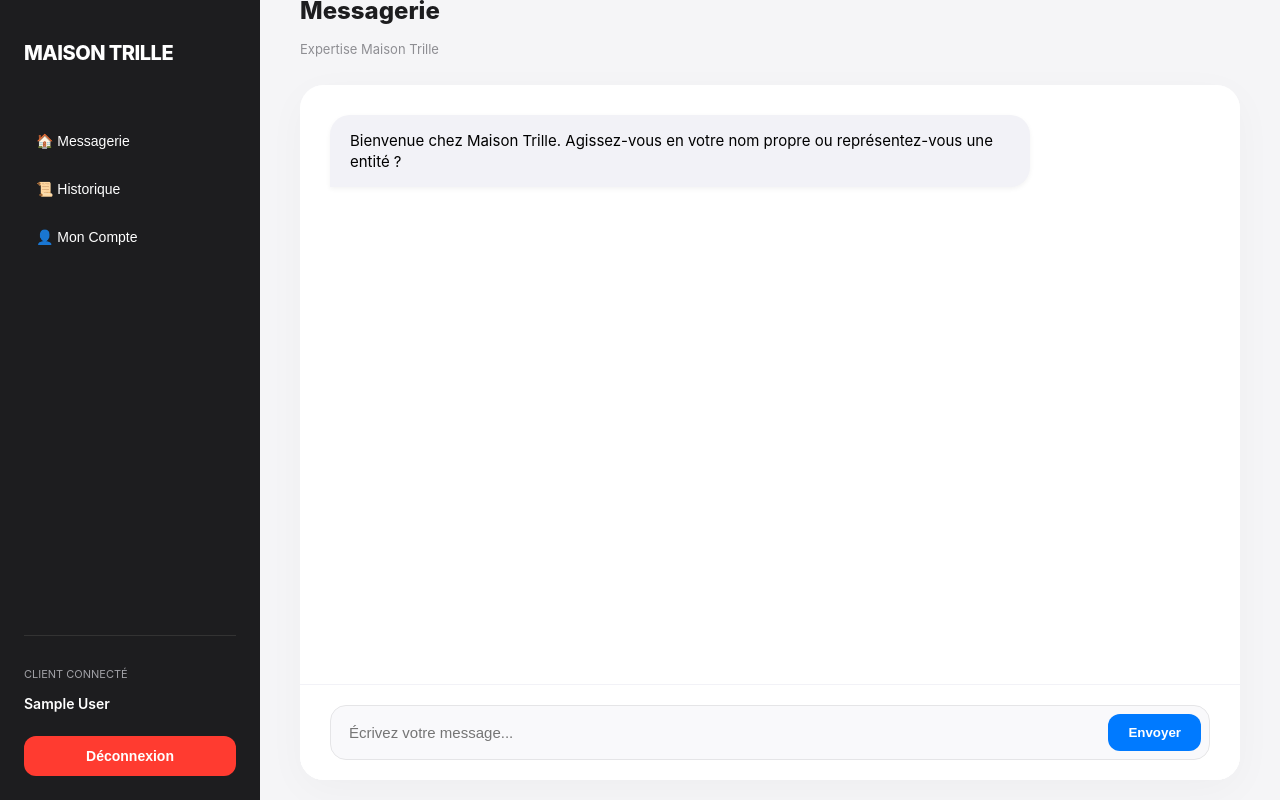
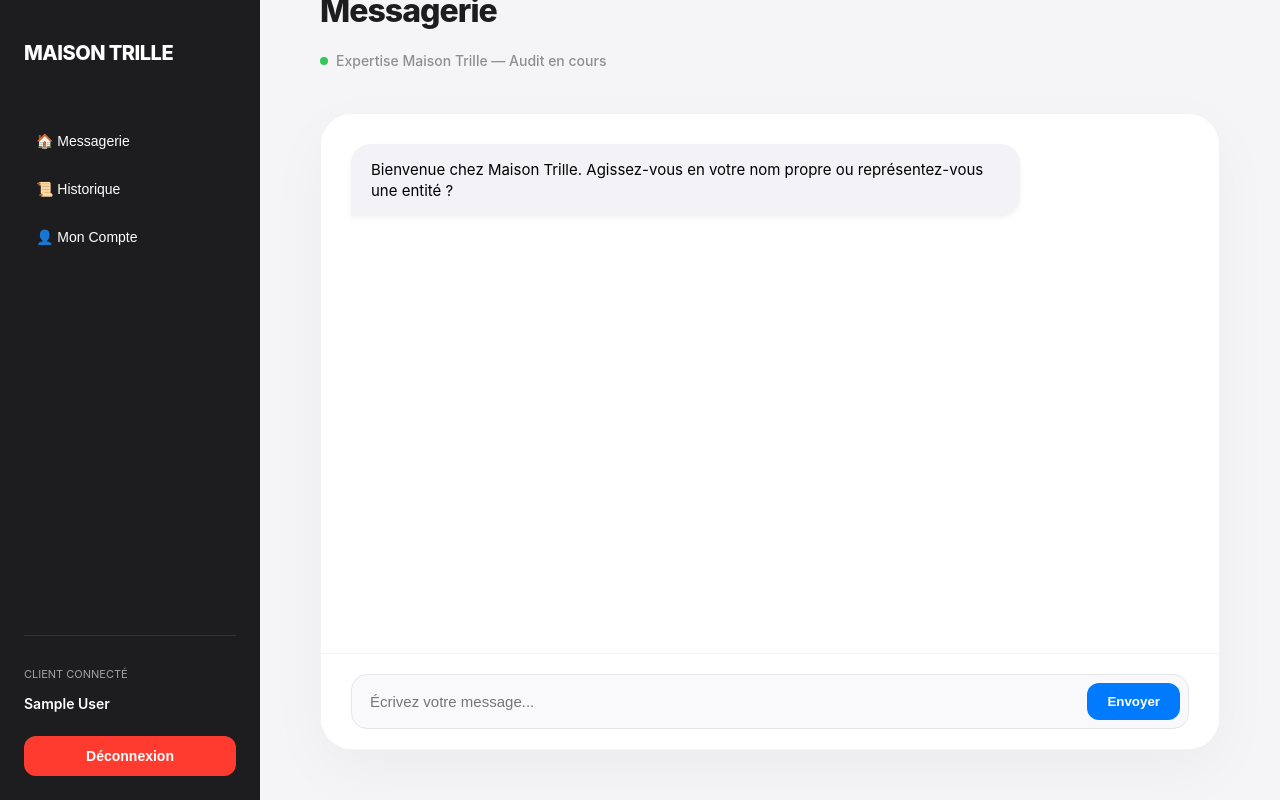
Before and after one commit to EIJulienTrille/ai-agent-vetting, a Next.js app: page / in a window 1280 px wide. Built offline with nearby package versions, Linux system fonts and the light colour scheme; no server answers; sample sign-in values are in the browser's storage.

Commit message:
UI: Added more breathing room and polished the header design

```diff
--- a/app/page.tsx
+++ b/app/page.tsx
@@ -35,34 +35,58 @@
           display: "flex",
           flexDirection: "column",
           height: "100vh",
-          padding: "20px 40px", // Réduction du padding pour gagner de la place
+          padding: "50px 60px 30px 60px", // Augmentation du padding haut (50px) et latéral (60px)
         }}
       >
-        {/* En-tête avec hauteur fixe pour ne pas écraser le reste */}
-        <header style={{ flexShrink: 0, marginBottom: "15px" }}>
-          <h1 style={{ fontSize: "24px", fontWeight: "800", color: "#1d1d1f" }}>
+        {/* En-tête aérée */}
+        <header style={{ flexShrink: 0, marginBottom: "30px" }}>
+          <h1
+            style={{
+              fontSize: "32px",
+              fontWeight: "800",
+              color: "#1d1d1f",
+              letterSpacing: "-0.03em",
+              marginBottom: "8px",
+            }}
+          >
             Messagerie
           </h1>
-          <p style={{ color: "#8E8E93", fontSize: "13px" }}>
-            Expertise Maison Trille
-          </p>
+          <div style={{ display: "flex", alignItems: "center", gap: "8px" }}>
+            <span
+              style={{
+                width: "8px",
+                height: "8px",
+                backgroundColor: "#34C759",
+                borderRadius: "50%",
+              }}
+            ></span>
+            <p
+              style={{ color: "#8E8E93", fontSize: "14px", fontWeight: "500" }}
+            >
+              Expertise Maison Trille — Audit en cours
+            </p>
+          </div>
         </header>
 
-        {/* CONTENEUR DYNAMIQUE DU CHAT */}
+        {/* Conteneur du Chat */}
         <div
           style={{
-            flex: 1, // Prend TOUT l'espace restant mathématiquement
+            flex: 1,
             backgroundColor: "white",
-            borderRadius: "24px",
-            boxShadow: "0 10px 40px rgba(0,0,0,0.03)",
+            borderRadius: "32px", // Coins plus arrondis pour un aspect plus moderne
+            boxShadow: "0 20px 60px rgba(0,0,0,0.04)",
             overflow: "hidden",
             display: "flex",
             flexDirection: "column",
-            minHeight: 0, // Très important pour forcer le scroll interne
+            minHeight: 0,
+            border: "1px solid rgba(0,0,0,0.05)",
           }}
         >
           <ChatInterface />
         </div>
+
+        {/* Petit footer discret pour l'espace */}
+        <footer style={{ height: "20px", flexShrink: 0 }}></footer>
       </main>
     </div>
   );
```
